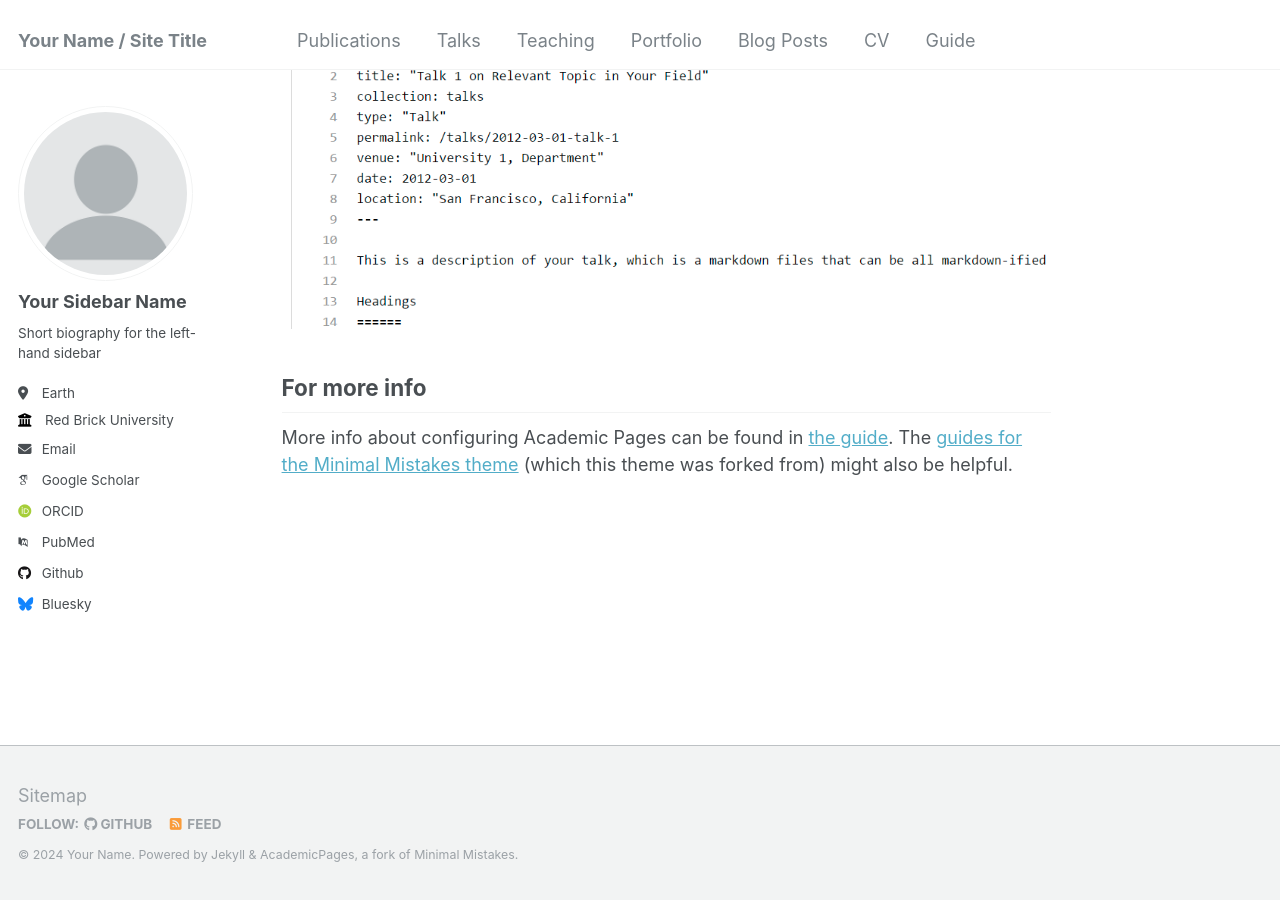
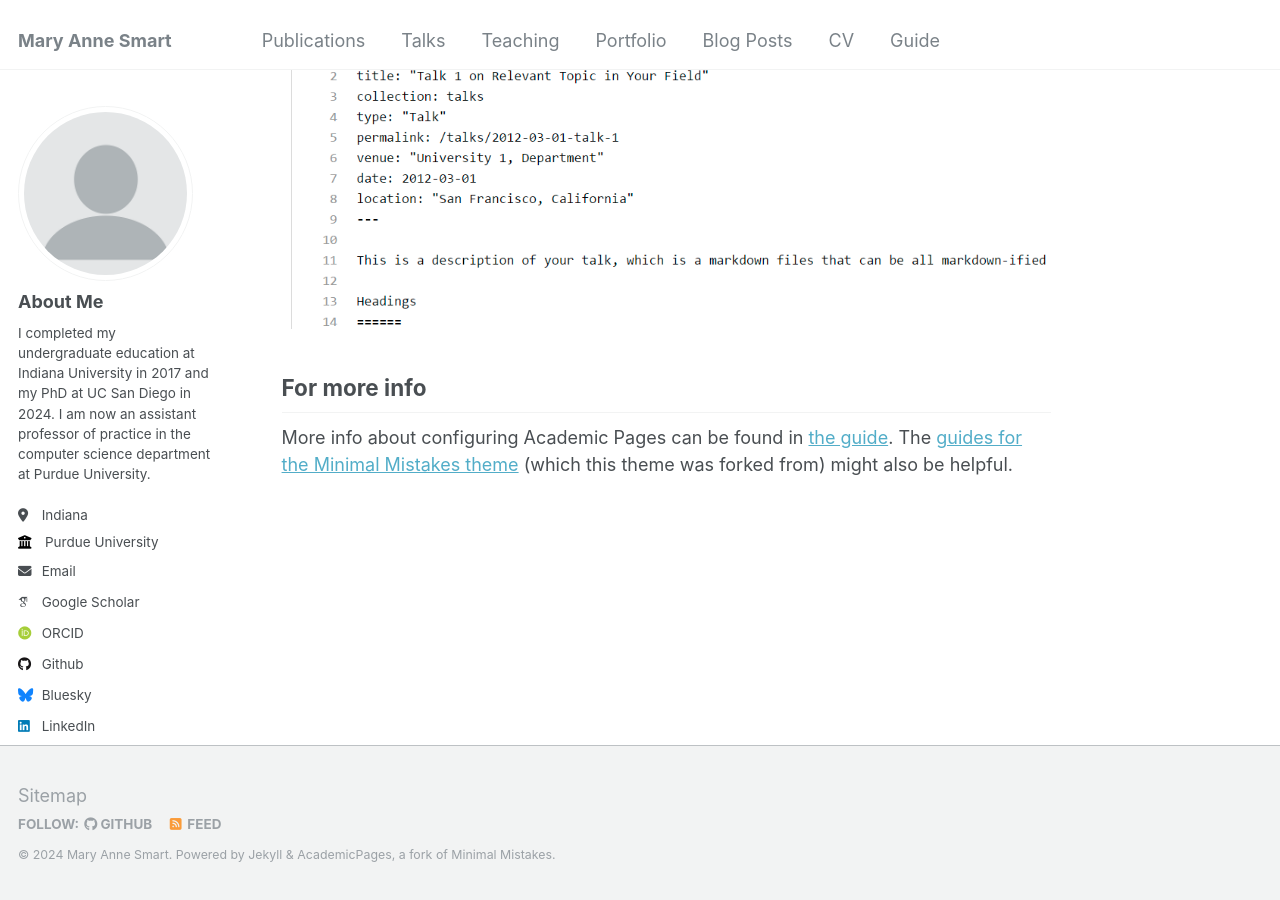
Before and after one commit to msmart14/maryannesmart, a Jekyll site: the page built from _pages/about.md, in a window 1280 px wide and 900 px high, scrolled down 2660 px. Built offline with Jekyll 4.4.1, drawn with Linux system fonts in a browser that asks for light colours; some web fonts are replaced.

Commit message:
Update _config.yml
updating biographic info, urls, etc.

```diff
--- a/_config.yml
+++ b/_config.yml
@@ -8,13 +8,13 @@
 
 # Basic Site Settings
 locale                   : "en-US"
-title                    : "Your Name / Site Title"
+title                    : "Mary Anne Smart"
 title_separator          : "-"
-name                     : &name "Your Name"
+name                     : &name "Mary Anne Smart"
 description              : &description "personal description"
-url                      : https://academicpages.github.io # the base hostname & protocol for your site e.g. "https://mmistakes.github.io"
+url                      : https://maryannesmart.github.io # the base hostname & protocol for your site e.g. "https://mmistakes.github.io"
 baseurl                  : "" # the subpath of your site, e.g. "/blog"
-repository               : "academicpages/academicpages.github.io"
+repository               : "msmart14/maryannesmart.github.io"
 
 # Site Author - The following control what appear as part of the author content on the side bar.
 #               If a field is blank the icon and link will not appear, otherwise it will be shown.
@@ -22,21 +22,21 @@ repository               : "academicpages/academicpages.github.io"
 author:
   # Biographic information
   avatar           : "profile.png"
-  name             : "Your Sidebar Name"
+  name             : "About Me"
   pronouns         : # example: "she/her"
-  bio              : "Short biography for the left-hand sidebar"
-  location         : "Earth"
-  employer         : "Red Brick University"
+  bio              : "I completed my undergraduate education at Indiana University in 2017 and my PhD at UC San Diego in 2024. I am now an assistant professor of practice in the computer science department at Purdue University."
+  location         : "Indiana"
+  employer         : "Purdue University"
   uri              : # URL
-  email            : "none@example.org"
+  email            : "masmart at purdue.edu"
 
   # Academic websites
   arxiv            : # URL - Update with the correct link to your profile
-  googlescholar    : "https://scholar.google.com/citations?user=PS_CX0AAAAAJ"
+  googlescholar    : "https://scholar.google.com/citations?user=DGzyv7cAAAAJ"
   impactstory      : # URL
-  orcid            : "http://orcid.org/yourorcidurl"
+  orcid            : "https://orcid.org/0000-0001-6094-6568"
   semantic         : # URL
-  pubmed           : "https://www.ncbi.nlm.nih.gov/pubmed/?term=john+snow"
+  pubmed           : # URL
   researchgate     : # URL
 
   # Repositories and software development
@@ -57,15 +57,15 @@ author:
   keybase          : # Username
   instagram        : # Username
   lastfm           : # Username
-  linkedin         : # Username
-  mastodon         : # URL
-  medium           : # URL
+  linkedin         : mary-anne-smart-49789991
+  mastodon         : https://hci.social/@masmart
+  medium           : https://medium.com/@mary_ann_e
   pinterest        : # Username
   soundcloud       : # Username
   steam            : # Username
   telegram         : # URL
   tumblr           : # Username
-  twitter          : # Username for X / Twitter
+  twitter          : mary_ann_e
   vine             : # Username
   weibo            : # Username
   wikipedia        : # Username
```
